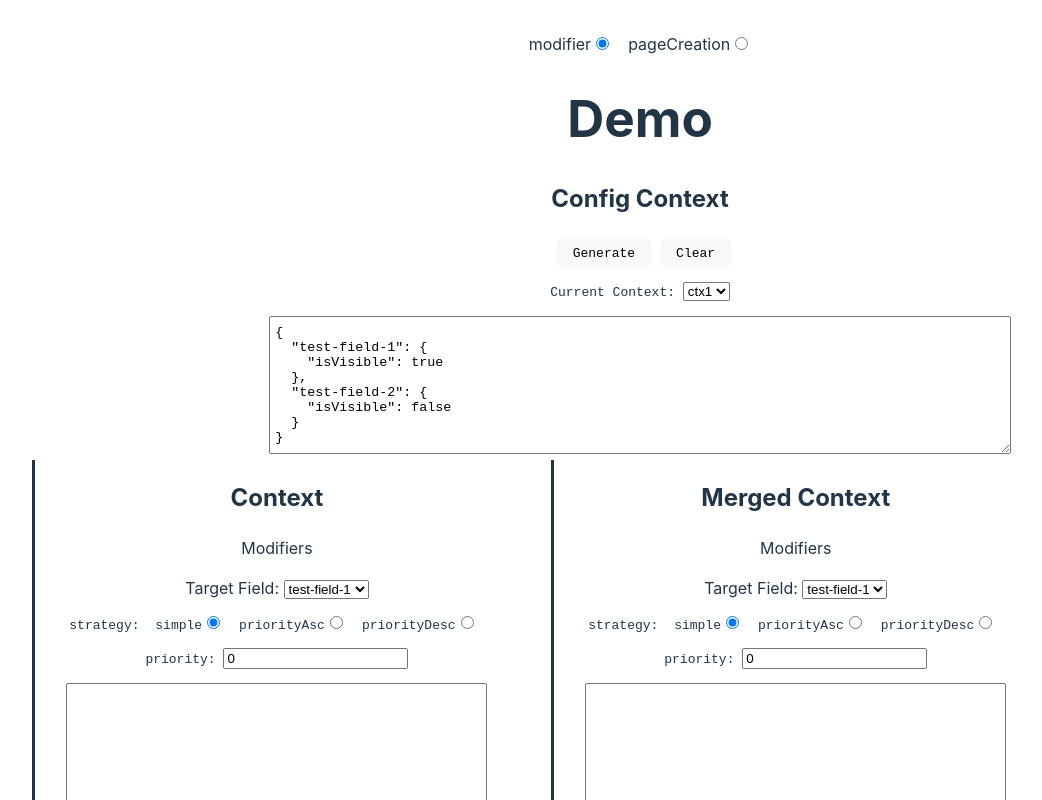
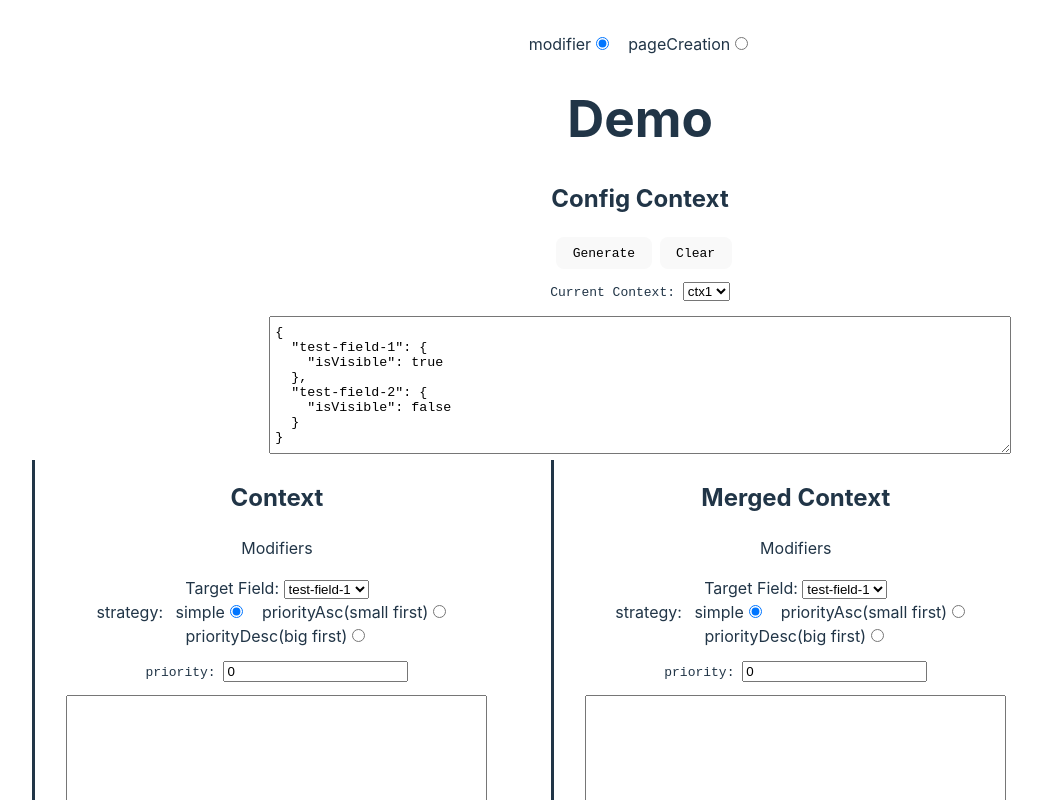
Before and after one commit to Muffinmann/Momentum, a React (Vite) app: page / in a window 1280 px wide. Shown: the top 800 px of the page, without its empty margins (0-1042 px from the left). Built offline with nearby package versions, Linux system fonts and the light colour scheme.

Commit message:
extend modifier func

```diff
--- a/src/DynamicField.tsx
+++ b/src/DynamicField.tsx
@@ -26,7 +26,8 @@ const DynamicField= ({fieldKey}: {fieldKey: string}) => {
       </pre>
       <div>
         <p>{fieldKey}{field.required && <span style={{color: 'red'}}>*</span>}</p>
-        {field.isVisible && <input name={field.key} value={(field.value || '') as string} onChange={(e) => store.updateValue(e.target.value)} />}
+        {field.toolTip ? <p>{field.toolTip}</p> : null}
+        {field.isVisible && <input style={{color: field.colorTheme}} name={field.key} value={(field.value || '') as string} onChange={(e) => store.updateValue(e.target.value)} />}
       </div>
 
     </div>
--- a/src/ModifierConfig.tsx
+++ b/src/ModifierConfig.tsx
@@ -3,6 +3,7 @@ import RadioInput from "./RadioInput";
 import { FieldStore } from "./core/store";
 import Modifier from "./core/Modifier";
 import { FieldModelKeys } from "./types";
+import { Logic } from "./core/runtimeEngine";
 
 const nameIsFieldModelKeys = (n: string): n is FieldModelKeys => {
   return  ['value', 'isVisible' ,'required' ,'validation' ,'colorTheme' ,'toolTip'].includes(n)
@@ -29,7 +30,7 @@ const ModifierConfig = ({storeMap}: {storeMap: Record<string, FieldStore>}) => {
       const rules = JSON.parse((dict.ruleContent || '') as string)
       Object.entries(rules).forEach(([name, rule]) => {
         if (nameIsFieldModelKeys(name)) {
-          store.addModifier(new Modifier(name, rule), 'modifier'.concat(modifierSettingTarget,name), modifierSettings[name].priority)
+          store.addModifier(new Modifier(name, rule as Logic), 'modifier'.concat(modifierSettingTarget,name), modifierSettings[modifierSettingTarget].priority)
         } else {
           setErr((old) => [...old, `"${name}" is not a valid modifier name`])
         }
@@ -42,26 +43,28 @@ const ModifierConfig = ({storeMap}: {storeMap: Record<string, FieldStore>}) => {
     <div>
       <p>Modifiers</p>
       <div>Target Field: <select value={modifierSettingTarget} onChange={(e) => setModifierSettingTarget(e.target.value)}>{Object.keys(storeMap).map((k) => (<option key={k} value={k}>{k}</option>))}</select></div>
-      <pre>
+      <div>
         strategy: <RadioInput
         value={modifierSettings[modifierSettingTarget].strategy}
         name={modifierSettingTarget.concat(id, "isVisibleSelection")}
         options={[
           {name: 'simple', value:'simple'},
-          {name:'priorityAsc', value:'priorityAsc'},
-          {name:'priorityDesc', value:'priorityDesc'},
+          {name:'priorityAsc(small first)', value:'priorityAsc'},
+          {name:'priorityDesc(big first)', value:'priorityDesc'},
         ]}
         onChange={(e) => {
+          const newStrategy = e.target.value as 'simple' | 'priorityAsc' | 'priorityDesc'
           setModifierSettings((old) => ({
             ...old,
             [modifierSettingTarget]: {
               ...old[modifierSettingTarget],
-              strategy: e.target.value as 'simple' | 'priorityAsc' | 'priorityDesc'
+              strategy: newStrategy
             }
           }))
+          store.changeControlStrategy(newStrategy)
         }} />
 
-      </pre>
+      </div>
       <pre>
         priority: <input
         type="number"
@@ -85,6 +88,7 @@ const ModifierConfig = ({storeMap}: {storeMap: Record<string, FieldStore>}) => {
         {err.length > 0 ? (
           err.map((e, i) => <li key={i}>{e}</li>)
         ) : null}
+        {err.length ? <button onClick={() => setErr([])}>clear error</button> : null}
       </ul>
     </div>
   )
--- a/src/core/Modifier.ts
+++ b/src/core/Modifier.ts
@@ -4,9 +4,9 @@ import { Logic, collectDependencies, resolveLogic } from "./runtimeEngine"
 
 class Modifier {
   tag: FieldModelKeys
-  logic: Logic | Value
+  logic: Logic | Logic[] | Value
   dependencies: string[]
-  constructor(tag: FieldModelKeys, logic: Logic | Value) {
+  constructor(tag: FieldModelKeys, logic: Logic | Logic[] | Value) {
     this.tag = tag
     this.logic = logic
     this.dependencies = collectDependencies(logic)
```
